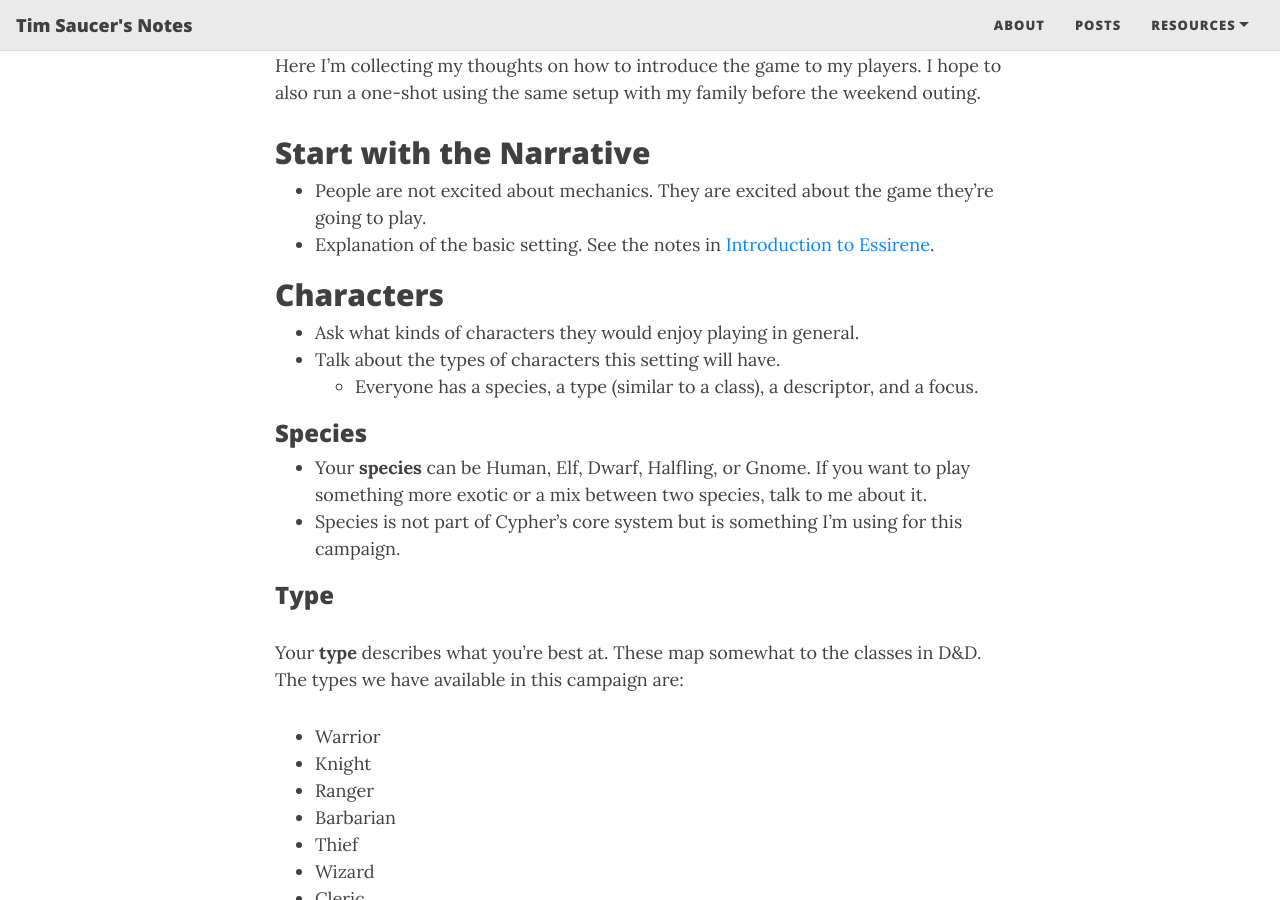
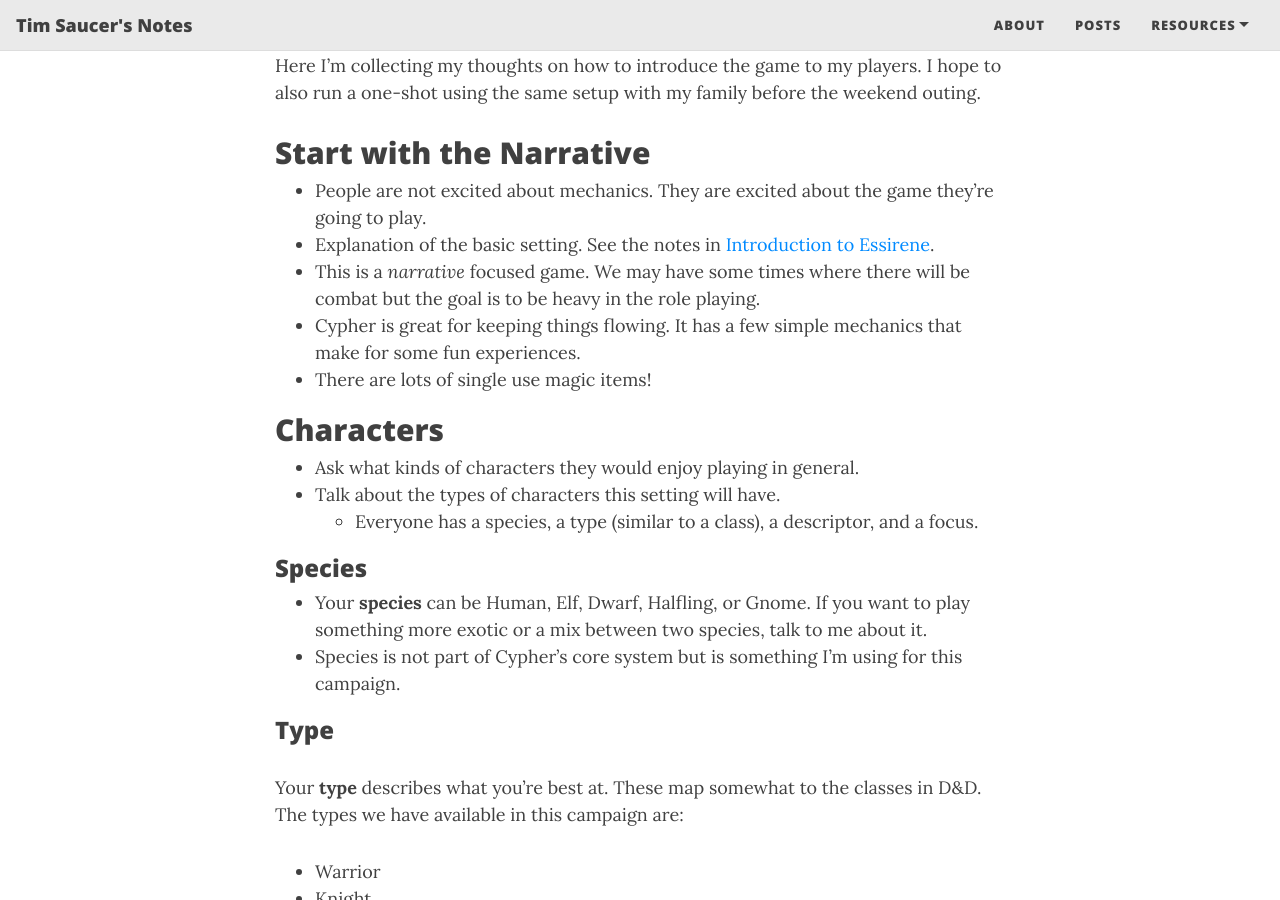
Before and after one commit to timsaucer/timsaucer.github.io, a Jekyll site: the page built from _posts/2021-05-04-introducing-cypher-to-my-players.md, in a window 1280 px wide and 900 px high, scrolled down 583 px. Built offline with Jekyll 4.4.1, drawn with Linux system fonts in a browser that asks for light colours; nearby versions of some CDN libraries.

Commit message:
Couple more notes about cypher

```diff
--- a/_config.yml
+++ b/_config.yml
@@ -74,7 +74,6 @@ share-links-active:
   facebook: true
   linkedin: false
   vk: false
-  mastodon: true
 
 # How to display the link to your website in the footer
 # Remove this if you don't want a link in the footer
--- a/_posts/2021-05-04-introducing-cypher-to-my-players.md
+++ b/_posts/2021-05-04-introducing-cypher-to-my-players.md
@@ -17,7 +17,9 @@ Here I'm collecting my thoughts on how to introduce the game to my players. I ho
 
 - People are not excited about mechanics. They are excited about the game they're going to play.
 - Explanation of the basic setting. See the notes in [[Introduction to Essirene]].
-
+- This is a *narrative* focused game. We may have some times where there will be combat but the goal is to be heavy in the role playing.
+- Cypher is great for keeping things flowing. It has a few simple mechanics that make for some fun experiences.
+- There are lots of single use magic items!
 
 ## Characters
 - Ask what kinds of characters they would enjoy playing in general.
```
